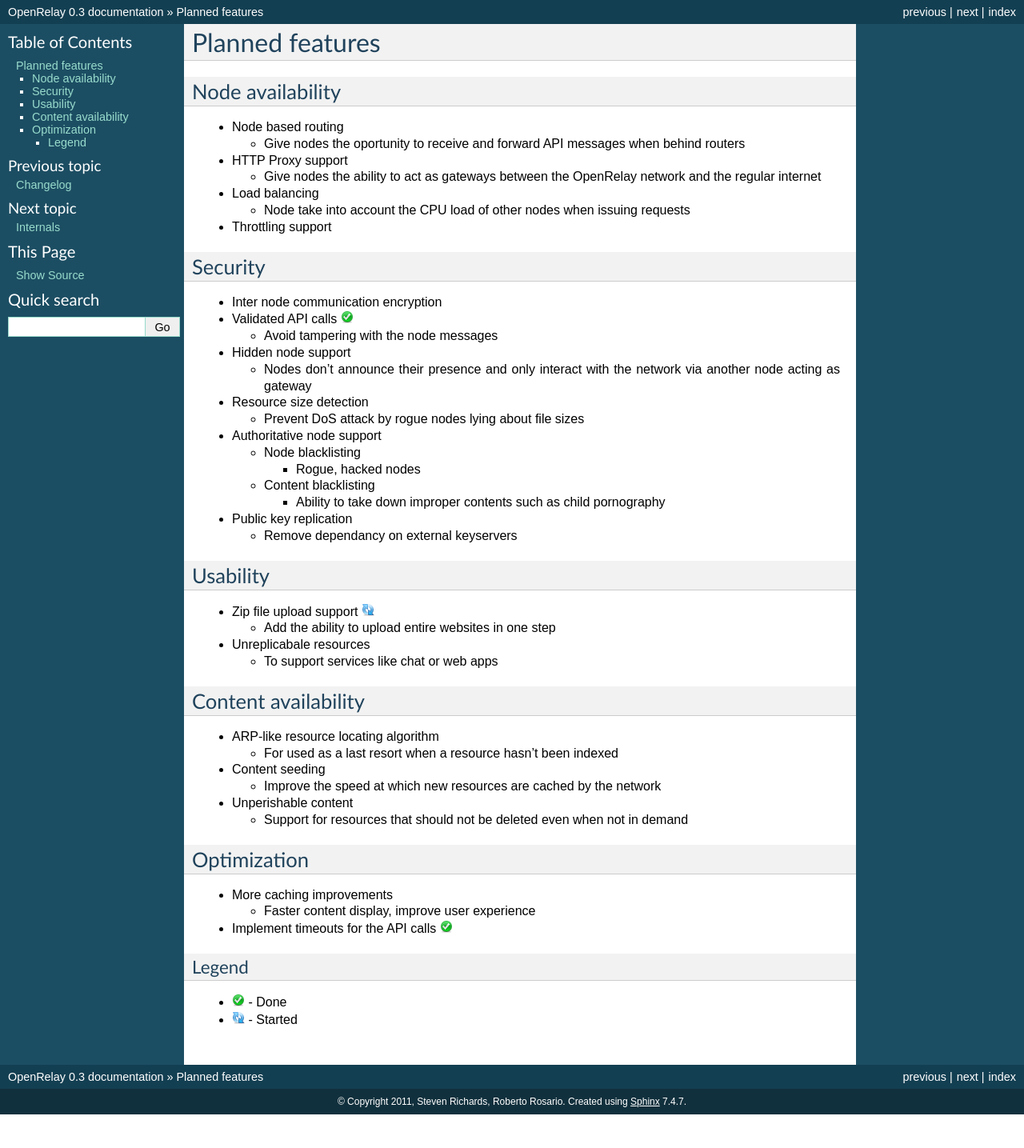
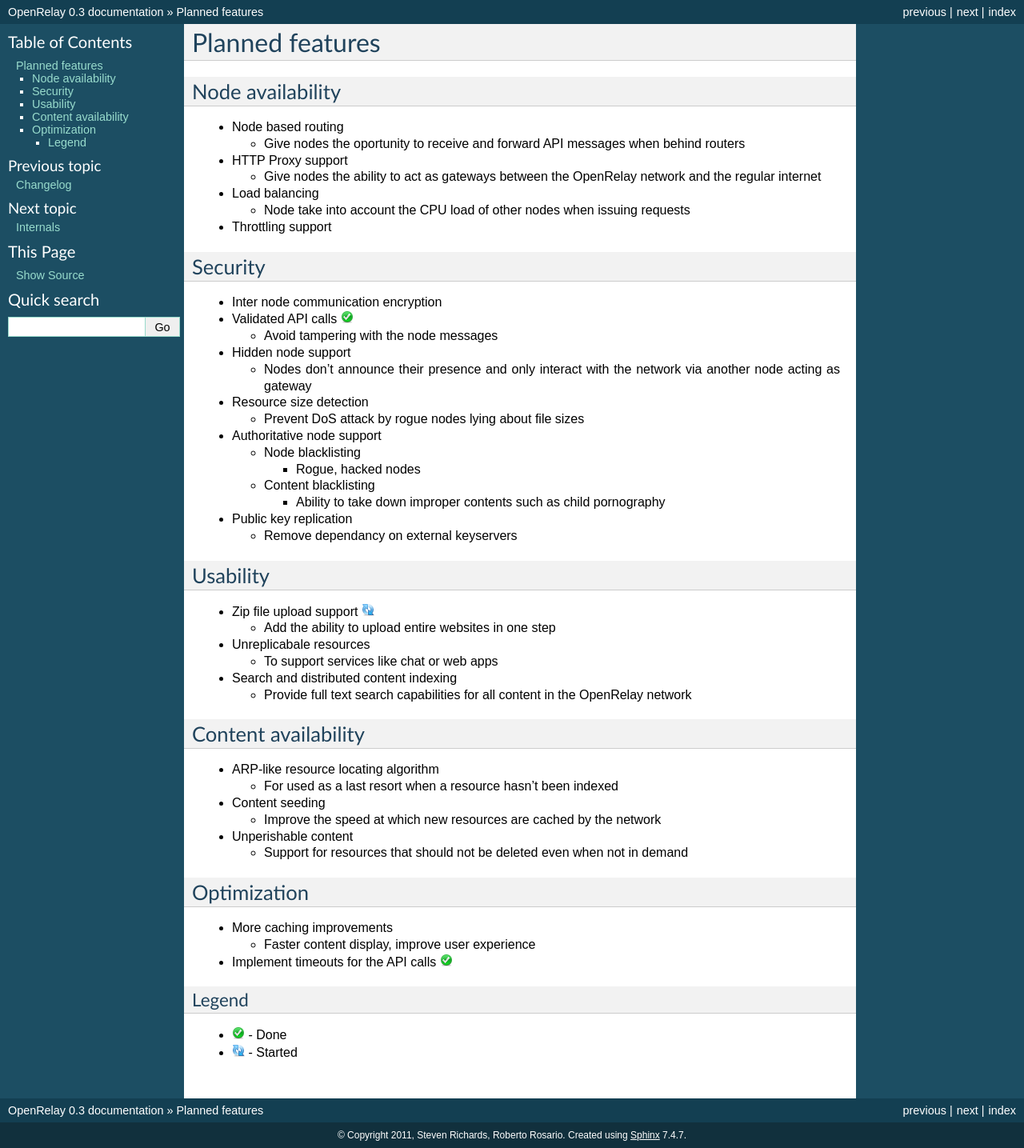
Before and after one commit to srri-zz/OpenRelay, a Sphinx documentation site: the page built from docs/planned.rst, in a window 1280 px wide. Shown: the whole page at 80% size. Built offline with Sphinx 7.4.7, drawn with Linux system fonts in a browser that asks for light colours; before the commit the page ends 1393 px from its top, so only the background shows below that.

Commit message:
Update planned features documentation page

```diff
--- a/docs/planned.rst
+++ b/docs/planned.rst
@@ -62,6 +62,11 @@
 
   * To support services like chat or web apps
 
+* Search and distributed content indexing
+
+  * Provide full text search capabilities for all content in the OpenRelay network
+
+
 Content availability
 --------------------
 * ARP-like resource locating algorithm
```
